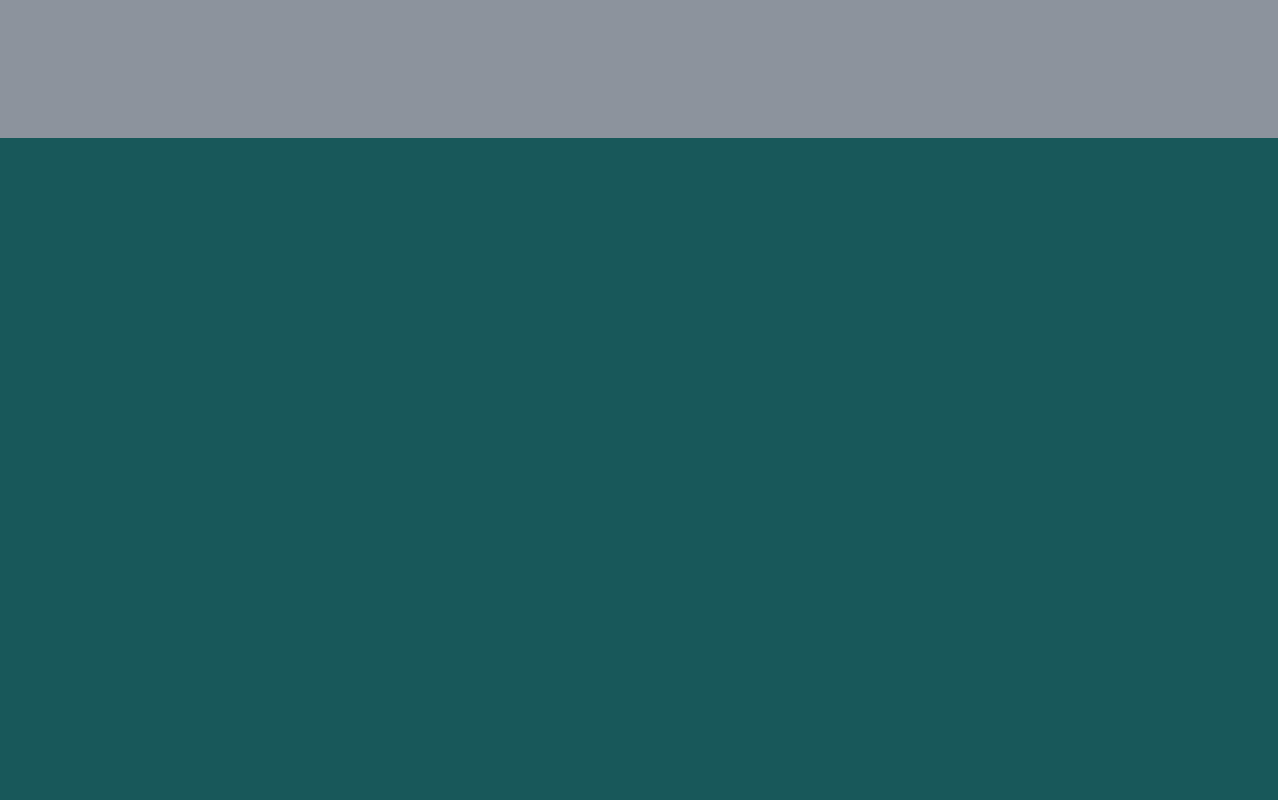
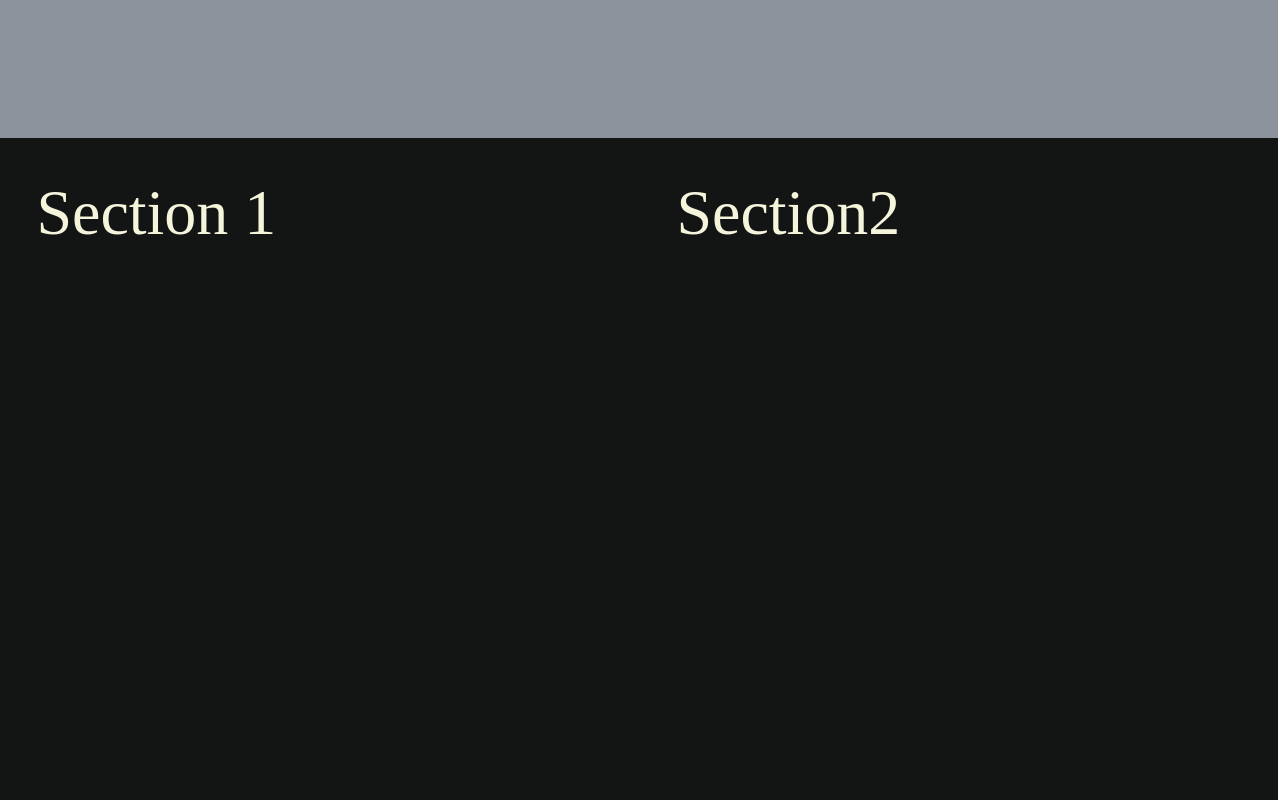
Before and after one commit to Johnbo100/Personal, a plain HTML site: page index.html in a window 1280 px wide. Shown: the part 660-1460 px from the top of the page. Drawn offline with Linux system fonts and the light colour scheme.

Commit message:
making template

```diff
--- a/css/styles.css
+++ b/css/styles.css
@@ -6,7 +6,7 @@
   display: flex;
   flex-direction: column;
   padding:2%;
-  justify-content: left;
+  justify-content: center;
   align-items: center;
   font-size: 6rem;
   color: aliceblue;
@@ -17,8 +17,15 @@
   display: flex;
   height: 100vh;
   width: 100vw;
-  background-color: rgb(24, 88, 90);
-
+  background-color: rgb(19, 20, 20);
+  color: beige;
+}
+.section{
+  width:50vw;
+  padding:3vw;
+  font-size: 4rem;
+  justify-content: center;
+  align-items: center;
 }
 
 .footer{
--- a/index.html
+++ b/index.html
@@ -10,10 +10,16 @@
 
         </header>
 
-            <div class="details">
-            <div>
+        <div class="details">
+            <div class="section">
+                Section 1
+            </div>
+            <div class="section">
+                Section2
+            </div>
+        <div>
 
-            </div>
+        </div>
         </div>
         <footer class="footer">This is the footer</footer>
     </div>
```
